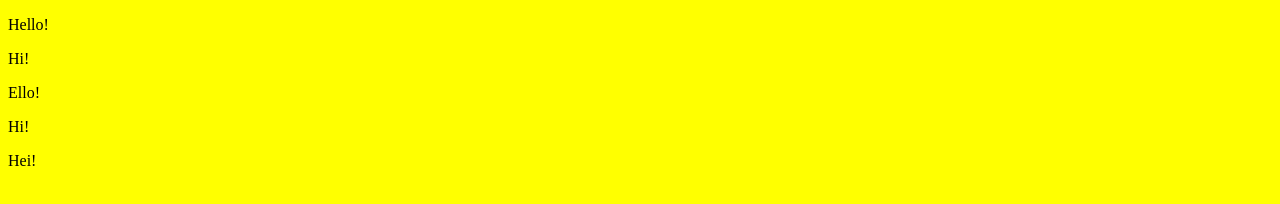
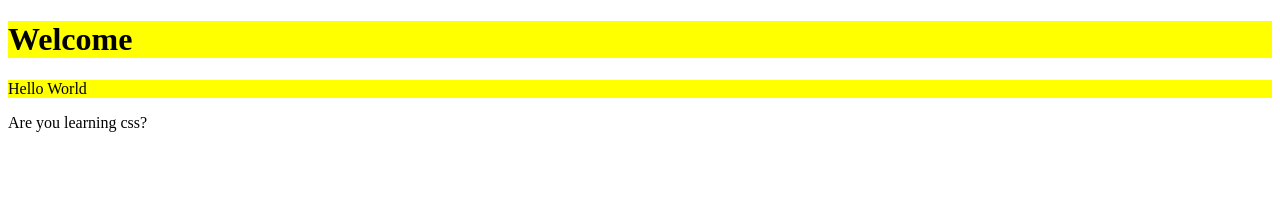
Before and after one commit to rezaasghari/cssw3, a plain HTML site: page index.html in a window 1280 px wide. Drawn offline with Linux system fonts and the light colour scheme.

Commit message:
select and style elements, where the class attribut's value starts with top

```diff
--- a/index.html
+++ b/index.html
@@ -57,11 +57,14 @@
     <img src="img/REZA ASGHARI.jpg" title="klematis flower" width="150" height="150">
     <img src="img/3.jpg" title="flowers" width="150" height="150">
     <img src="img/3.png" title="landscape" width="150" height="150"> -->
-    <p lang="en">Hello!</p>
+    <!-- <p lang="en">Hello!</p>
     <p lang="en-us">Hi!</p>
     <p lang="en-gb">Ello!</p>
     <p lang="us">Hi!</p>
-    <p lang="no">Hei!</p>
+    <p lang="no">Hei!</p> -->
+    <h1 class="top-header">Welcome</h1>
+    <p class="top-text">Hello World</p>
+    <p class="content">Are you learning css?</p>
 </body>
 
 </html>
--- a/style.css
+++ b/style.css
@@ -28,6 +28,9 @@ input[type="text"]:focus {
 /* [title ~="flower"] {
   border: 5px solid yellow;
 } */
-[lang|="en"] {
+/* [lang|="en"] {
   background: yellow;
+} */
+[class|="top"] {
+  background-color: yellow;
 }
```
